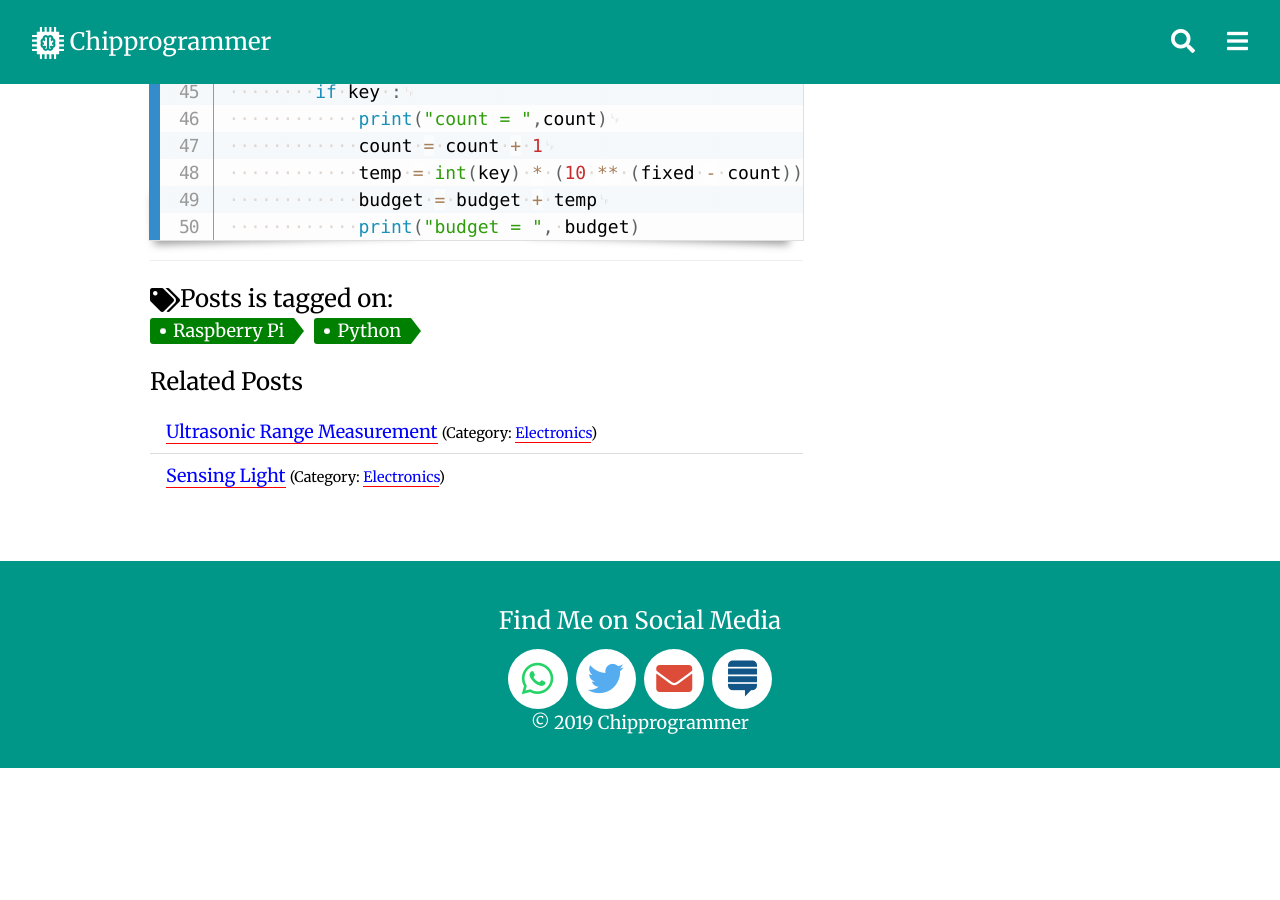
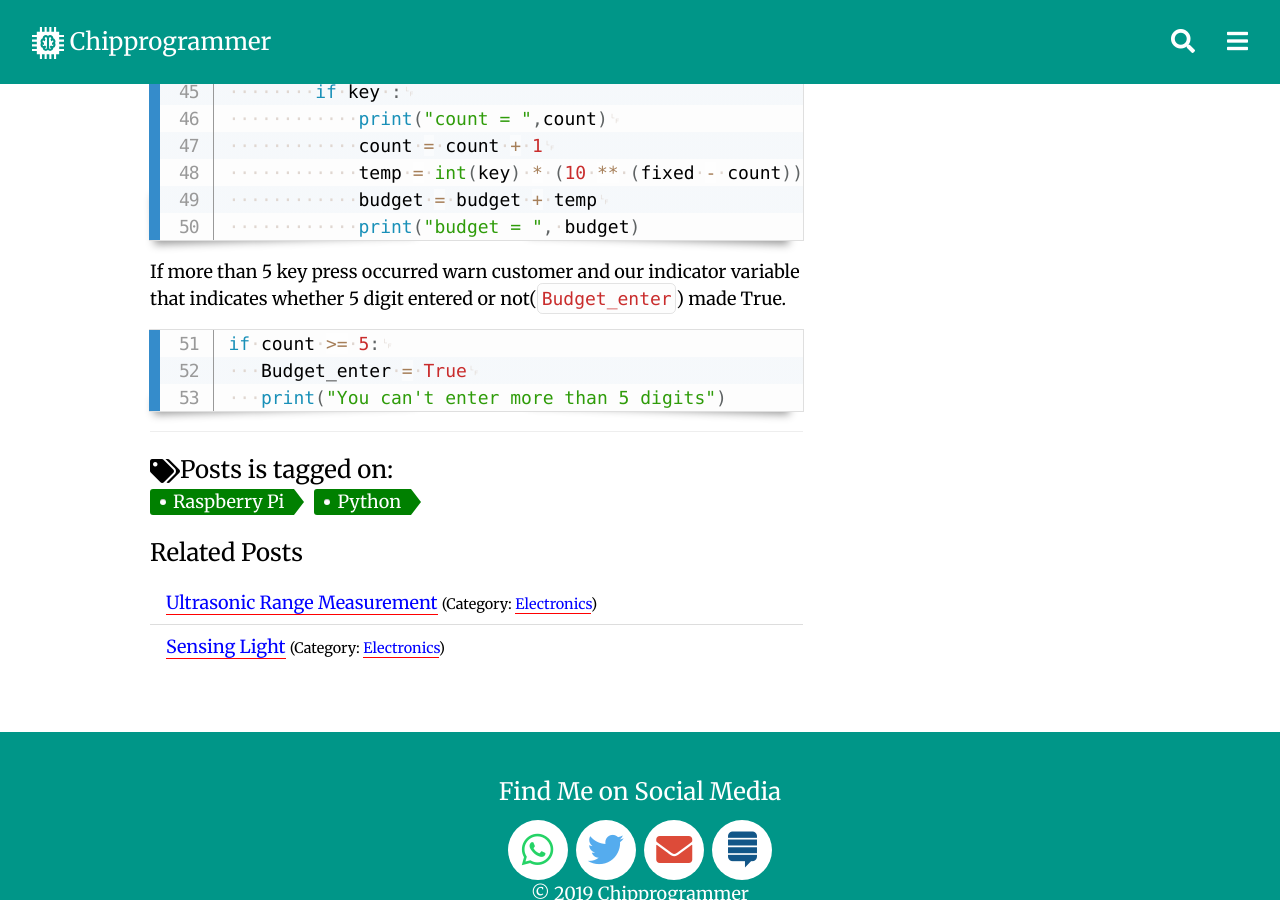
Before and after one commit to techiworld/techiworld.github.io, a Jekyll site: the page built from PCPL-electro.md, in a window 1280 px wide and 900 px high, scrolled down 3981 px. Built offline with Jekyll 4.4.1, drawn with Linux system fonts in a browser that asks for light colours; comment, search, counter and statistics services are not loaded; before the commit the page ends 4749 px from its top, so only the background shows below that.

Commit message:
Update PCPL-electro.md

```diff
--- a/PCPL-electro.md
+++ b/PCPL-electro.md
@@ -166,3 +166,15 @@ while True:
 {% endraw %}
 </code>
 </pre>
+
+If more than 5 key press occurred warn customer  and our indicator variable that indicates whether 5 digit entered or not(`Budget_enter`) made True.
+
+<pre class="line-numbers" data-start="51">
+<code class="language-python">
+{% raw %}
+             if count >= 5:
+                Budget_enter = True
+                print("You can't enter more than 5 digits")
+{% endraw %}
+</code>
+</pre>
```
